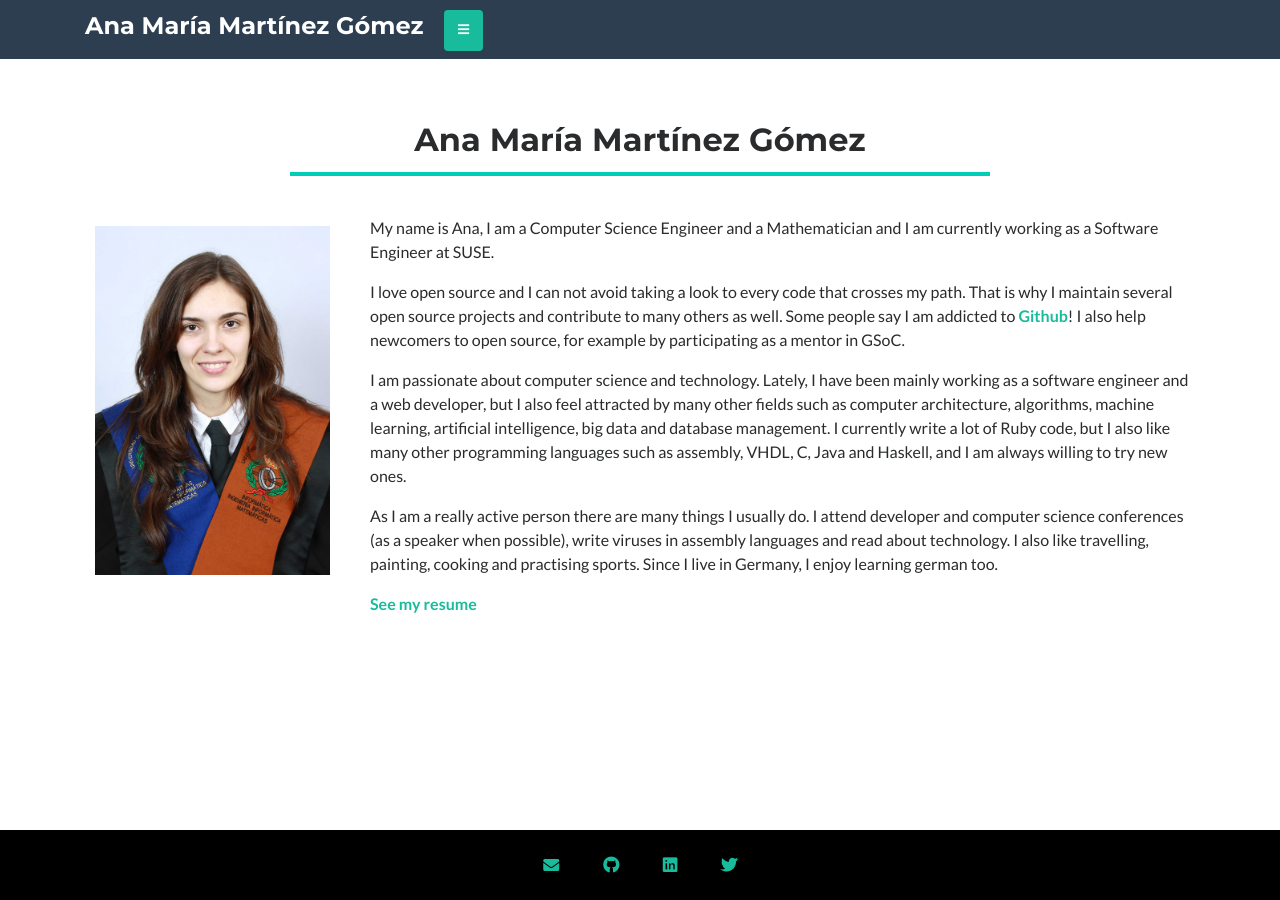
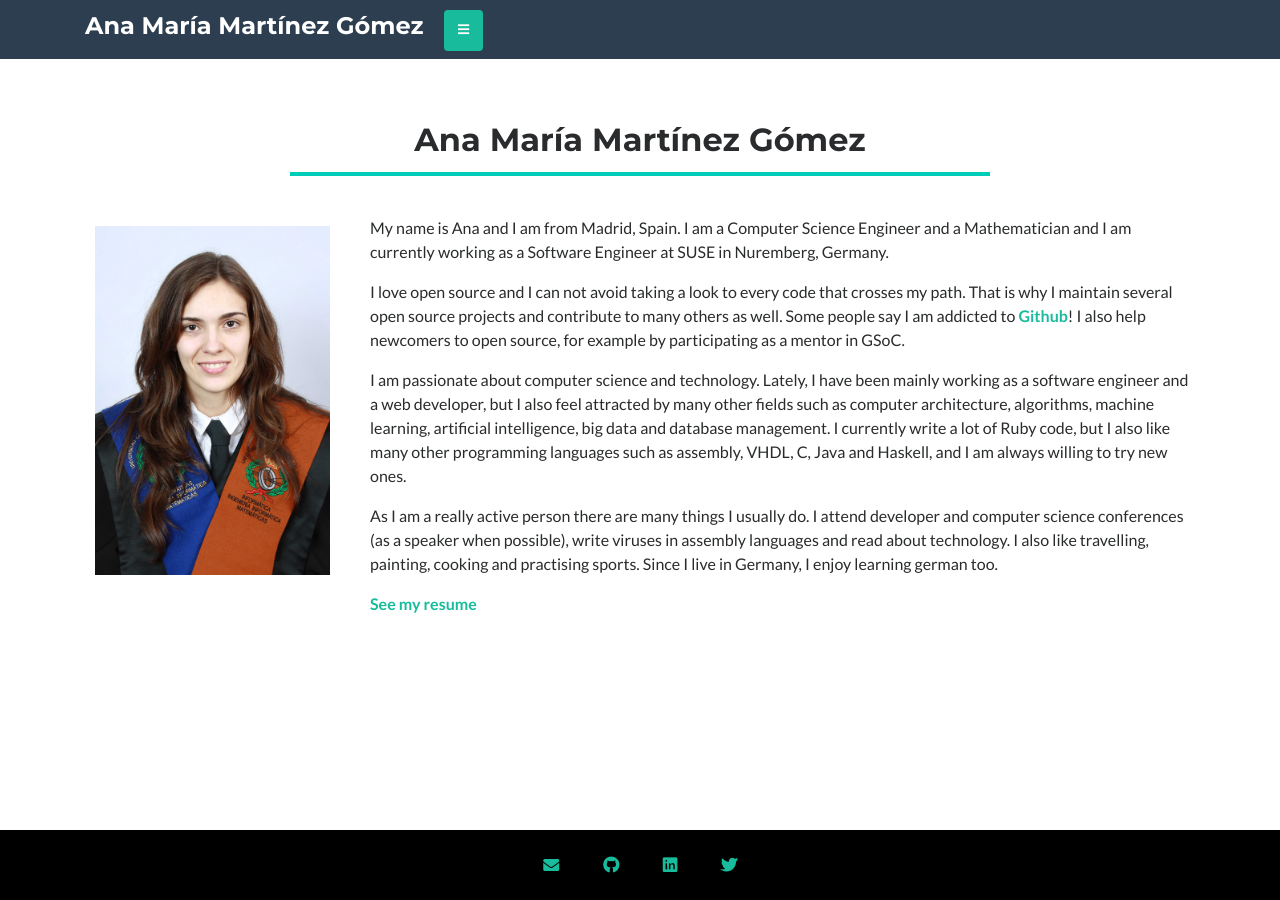
Before and after one commit to vicgalle/ana06.github.io, a Jekyll site: the page built from index.md, in a window 1280 px wide. Built offline with Jekyll 4.4.1, drawn with Linux system fonts in a browser that asks for light colours; nearby versions of some CDN libraries.

Commit message:
Update About me to include locations
Include that I am from Madrid and that I live now in Nuremberg.

```diff
--- a/index.md
+++ b/index.md
@@ -12,7 +12,7 @@ layout: default
   <div class="col-lg-9 col-md-8 col-sm-8 col-xs-12">
     <div class="ana-description">
       <p>
-        My name is Ana, I am a Computer Science Engineer and a Mathematician and I am currently working as a Software Engineer at SUSE.
+        My name is Ana and I am from Madrid, Spain. I am a Computer Science Engineer and a Mathematician and I am currently working as a Software Engineer at SUSE in Nuremberg, Germany.
       </p>
 
       <p>
```
